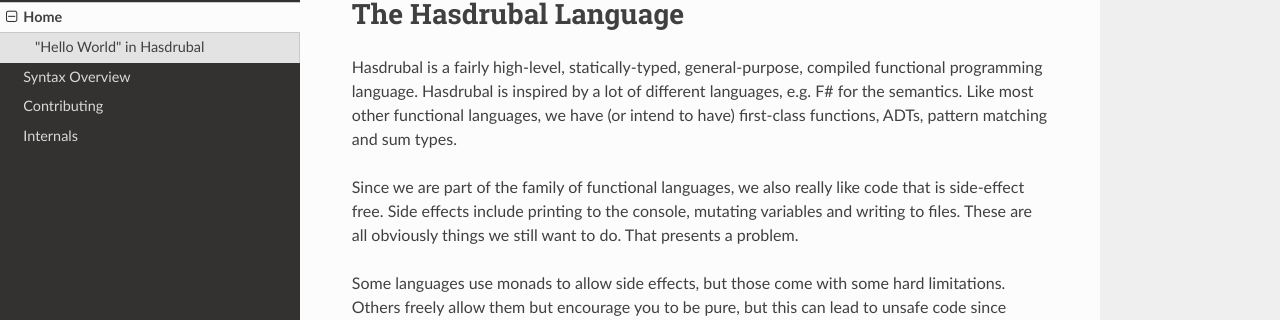
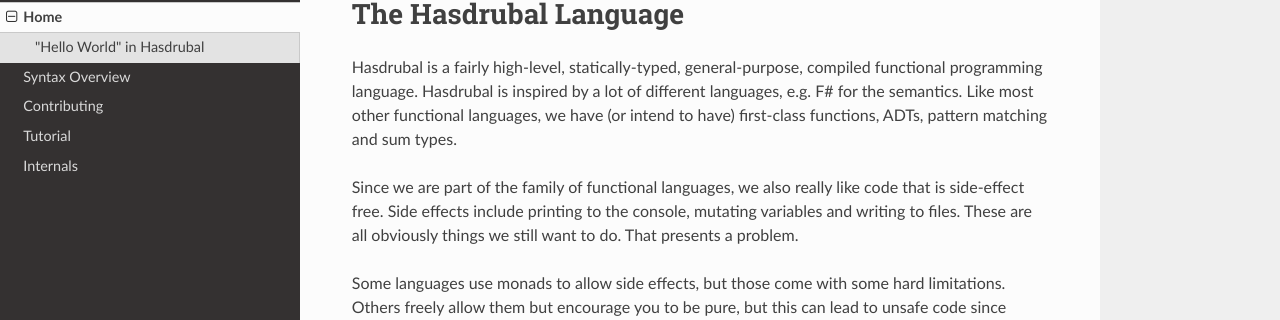
Before and after one commit to Armani-T/Hanno, an MkDocs documentation site: the page built from docs/index.md, in a window 1280 px wide. Shown: the part 104-424 px from the top of the page. Built offline with MkDocs 1.6.1, drawn with Linux system fonts in a browser that asks for light colours; nearby versions of some CDN libraries.

Commit message:
Add a section on the tutorial in the navbar

```diff
--- a/mkdocs.yml
+++ b/mkdocs.yml
@@ -5,7 +5,8 @@
   - Home: index.md
   - "Syntax Overview": syntax.md
   - Contributing: contributing.md
-  - Internals: internals/index.md
+  - Tutorial: "tutorial/index.md"
+  - Internals: "internals/index.md"
 
 theme:
   name: readthedocs
```
